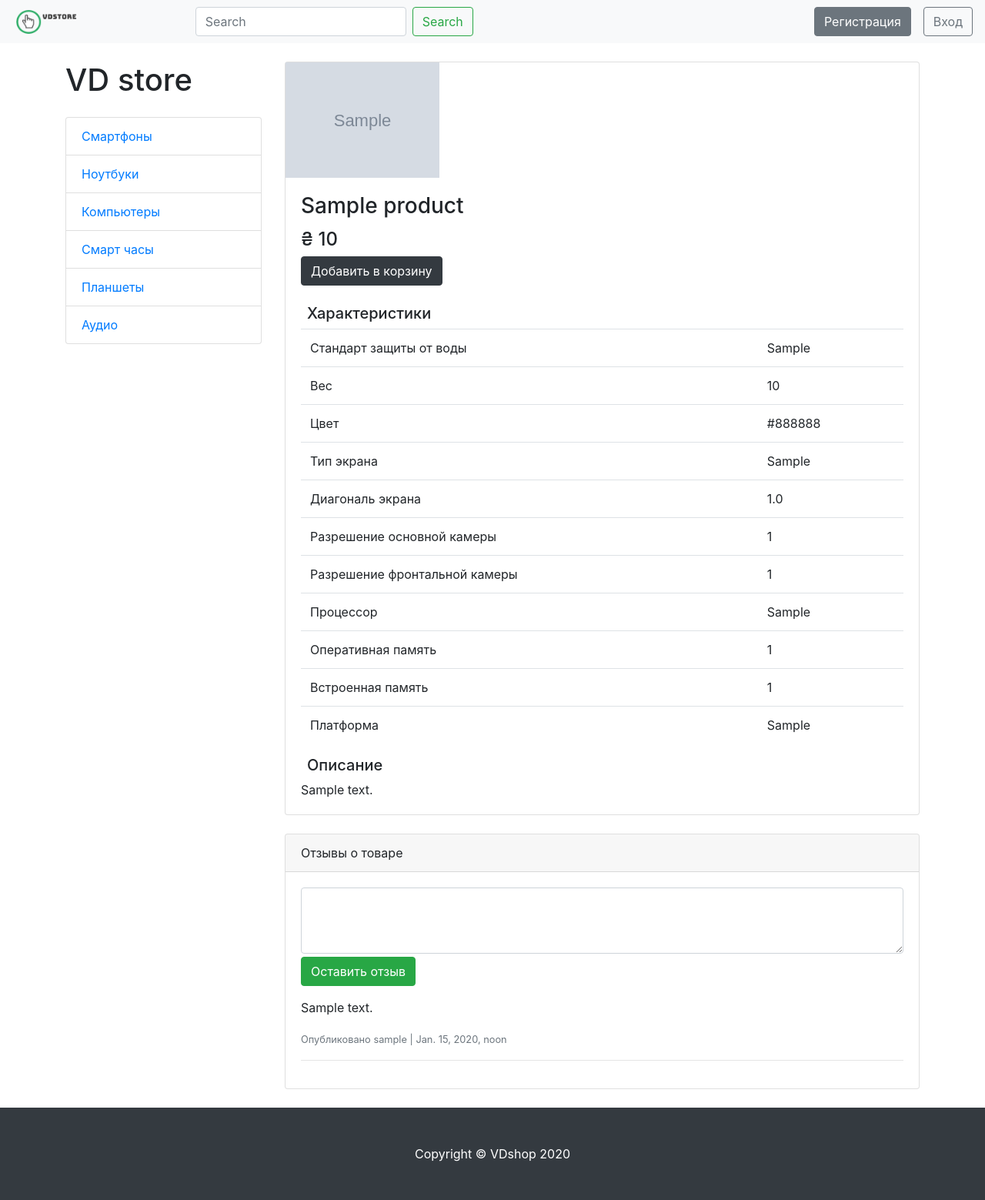
After one commit to avmepy/VDstore, a Django app: page /store/1/ in a window 1280 px wide. The commit adds this page. Shown: the whole page at 77% size. Run offline with Django 3.2, Linux system fonts and the light colour scheme; tables that the repository leaves empty hold one stand-in row (values such as "Sample post"); grey boxes marked "Sample" are stand-in pictures.

Commit message:
comments, product detail table added

```diff
--- a/store/admin.py
+++ b/store/admin.py
@@ -1,5 +1,5 @@
 from django.contrib import admin
-from .models import SmartPhone, Sale, SmartWatch, Tablet, Computer, Audio, Laptop
+from .models import SmartPhone, Sale, SmartWatch, Tablet, Computer, Audio, Laptop, Comment
 
 
 admin.site.register(SmartPhone)
@@ -9,3 +9,4 @@ admin.site.register(Computer)
 admin.site.register(Audio)
 admin.site.register(Laptop)
 admin.site.register(Sale)
+admin.site.register(Comment)
--- a/store/models.py
+++ b/store/models.py
@@ -1,3 +1,4 @@
+from django.contrib.auth.models import User
 from django.db import models
 from django.urls import reverse
 
@@ -13,6 +14,7 @@ class Product(models.Model):
     description = models.TextField(max_length=5000, null=True, verbose_name="Описание")
     image = models.ImageField(verbose_name="Изображение")
     price = models.IntegerField(verbose_name="Цена")
+
 
     def __str__(self):
         return self.title
@@ -120,3 +122,16 @@ class Sale(models.Model):
 
     title = models.CharField(max_length=150, verbose_name="Название")
     image = models.ImageField(verbose_name="Баннер")  # 900x350
+
+
+class Comment(models.Model):
+    author = models.ForeignKey(User, on_delete=models.CASCADE)
+    product = models.ForeignKey(Product, on_delete=models.CASCADE)
+    text = models.TextField()
+    pub_date = models.DateTimeField(auto_now_add=True)
+
+    def __str__(self):
+        return self.text[:15]
+
+    class Meta:
+        ordering = ('-pub_date',)
--- a/store/urls.py
+++ b/store/urls.py
@@ -6,6 +6,7 @@ app_name = "store"
 
 urlpatterns = [
     path('', views.home, name="home"),
-    path('<str:slug>/', views.product_detail, name="product_detail_url"),
-    path('category/<str:product>', views.show_category, name="show_category"),
+    path('<int:product_id>/', views.product_detail, name="product_detail_url"),
+    path('<int:product_id>/add_comment/', views.create_comment, name="add_comment_url"),
+    path('category/<str:product>/', views.show_category, name="show_category"),
 ]
--- a/store/views.py
+++ b/store/views.py
@@ -1,5 +1,5 @@
-from django.shortcuts import render, get_object_or_404, HttpResponse
-from .models import SmartPhone, Sale, SmartWatch, Tablet, Computer, Audio, Laptop, Product
+from django.shortcuts import render, get_object_or_404, HttpResponse, redirect
+from .models import SmartPhone, Sale, SmartWatch, Tablet, Computer, Audio, Laptop, Product, Comment
 import random
 
 
@@ -34,11 +34,25 @@ def home(request):
     return render(request, "store/home.html", context=context)
 
 
-def product_detail(request, slug):
-    product = get_object_or_404(Product, slug=slug)
+def product_detail(request, product_id):
+
+    sub_classes = [SmartPhone, SmartWatch, Tablet, Computer, Audio, Laptop, Product]
+
+    product = None
+    product_with_comments = get_object_or_404(Product, id=product_id)
+
+    for sub_class in sub_classes:
+        try:
+            product = sub_class.objects.get(id=product_id)
+
+            break
+        except:
+            continue
 
     context = {
+        'product_with_comments': product_with_comments,
         'product': product,
+        'product_model': product.__class__._meta.model_name,
     }
 
     return render(request, 'store/product_detail.html', context=context)
@@ -57,6 +71,17 @@ def show_category(request, product):
     current = items[product]
 
     context = {'current': current}
-    # return HttpResponse(f"{list(current)}")
-    # kdslkj
     return render(request, 'store/category.html', context=context)
+
+
+def create_comment(request, product_id):
+    if request.method == 'POST':
+        product = get_object_or_404(Product, id=product_id)
+        new_comment = Comment.objects.create(
+            author=request.user,
+            product=product,
+            text=request.POST['comment-text']
+        )
+        new_comment.save()
+
+        return redirect('store:product_detail_url', product_id)
--- a/templates/store/home.html
+++ b/templates/store/home.html
@@ -85,10 +85,10 @@
 
                 <div class="col-lg-4 col-md-6 mb-4">
                     <div class="card h-100">
-                        <a href="{% url 'store:product_detail_url' current.slug %}"><img class="card-img-top" src="{{current.image.url}}" width="250" height="200" alt=""></a>
+                        <a href="{% url 'store:product_detail_url' current.id %}"><img class="card-img-top" src="{{current.image.url}}" width="250" height="200" alt=""></a>
                         <div class="card-body">
                             <h4 class="card-title">
-                                <a href="{% url 'store:product_detail_url' current.slug %}">{{current.title}}</a>
+                                <a href="{% url 'store:product_detail_url' current.id %}">{{current.title}}</a>
                             </h4>
                             <p class="card-text">{{current.color}}</p>
                         </div>
--- a/templates/store/product_detail.html
+++ b/templates/store/product_detail.html
@@ -34,8 +34,29 @@
                     <div class="card-body">
                         <h3 class="card-title">{{ product.title }}</h3>
                         <h4>₴ {{ product.price }}</h4>
+
+                        <button class="btn btn-dark"> Добавить в корзину</button>
+                        <br> <br>
+                        <h5 class="ml-2">Характеристики</h5>
+
+                        {% if product_model == 'smartphone' %}
+                            {% include 'store/smartphone-detail-table.html' %}
+                        {% elif product_model == 'laptop' %}
+                            {% include 'store/laptop-detail-table.html' %}
+                        {% elif product_model == 'tablet' %}
+                            {% include 'store/tablet-detail-table.html' %}
+                        {% elif product_model == 'smartwatch' %}
+                            {% include 'store/smartwatch-detail-table.html' %}
+                        {% elif product_model == 'audio' %}
+                            {% include 'store/audio-detail-table.html' %}
+                        {% elif product_model == 'computer' %}
+                            {% include 'store/computer-detail-table.html' %}
+                        {% endif %}
+
+                        <h5 class="ml-2">Описание</h5>
+
                         <p class="card-text"> {{ product.description }}</p>
-                        <button class="btn btn-dark"> Добавить в корзину</button>
+
                     </div>
                 </div>
                 <!-- /.card -->
@@ -45,16 +66,24 @@
                         Отзывы о товаре
                     </div>
                     <div class="card-body">
-                        <p>Lorem ipsum dolor sit amet, consectetur adipisicing elit. Omnis et enim aperiam inventore, similique necessitatibus neque non! Doloribus, modi sapiente laboriosam aperiam fugiat laborum. Sequi mollitia, necessitatibus quae sint natus.</p>
-                        <small class="text-muted">Posted by Anonymous on 3/1/17</small>
-                        <hr>
-                        <p>Lorem ipsum dolor sit amet, consectetur adipisicing elit. Omnis et enim aperiam inventore, similique necessitatibus neque non! Doloribus, modi sapiente laboriosam aperiam fugiat laborum. Sequi mollitia, necessitatibus quae sint natus.</p>
-                        <small class="text-muted">Posted by Anonymous on 3/1/17</small>
-                        <hr>
-                        <p>Lorem ipsum dolor sit amet, consectetur adipisicing elit. Omnis et enim aperiam inventore, similique necessitatibus neque non! Doloribus, modi sapiente laboriosam aperiam fugiat laborum. Sequi mollitia, necessitatibus quae sint natus.</p>
-                        <small class="text-muted">Posted by Anonymous on 3/1/17</small>
-                        <hr>
-                        <a href="#" class="btn btn-success">Оставить отзыв</a>
+
+                        {% if not product_with_comments.comment_set.all %}
+                            <h6>Будьте первыми, кто оставит отзыв!</h6>
+                        {% endif %}
+                        <form action="{% url 'store:add_comment_url' product.id %}" method="post">
+                            {% csrf_token %}
+                            <div class="form-group">
+                                <textarea required="required" name="comment-text" class="form-control" rows="3"></textarea>
+                                <button type="submit" class="mt-1 btn btn-success">Оставить отзыв</button>
+                            </div>
+                        </form>
+
+                        {% for comment in product_with_comments.comment_set.all %}
+                            <p>{{ comment.text }}</p>
+                            <small class="text-muted">Опубликовано {{comment.author.username}} | {{comment.pub_date}}</small>
+                            <hr>
+                        {% endfor %}
+
                     </div>
                 </div>
                 <!-- /.card -->
--- /dev/null
+++ b/templates/store/smartphone-detail-table.html
@@ -0,0 +1,49 @@
+<table class="table">
+    <tbody>
+    <tr>
+        <td>Стандарт защиты от воды</td>
+        <td>{{ product.water_resist }}</td>
+    </tr>
+    <tr>
+        <td>Вес</td>
+        <td>{{ product.weight }}</td>
+    </tr>
+    <tr>
+        <td>Цвет</td>
+        <td>{{ product.color }}</td>
+    </tr>
+    <tr>
+        <td>Тип экрана</td>
+        <td>{{ product.display_type }}</td>
+    </tr>
+    <tr>
+        <td>Диагональ экрана</td>
+        <td>{{ product.display_diagonal }}</td>
+    </tr>
+    <tr>
+        <td>Разрешение основной камеры</td>
+        <td>{{ product.main_camera }}</td>
+    </tr>
+    <tr>
+        <td>Разрешение фронтальной камеры</td>
+        <td>{{ product.front_camera }}</td>
+    </tr>
+    <tr>
+        <td>Процессор</td>
+        <td>{{ product.cpu }}</td>
+    </tr>
+    <tr>
+        <td>Оперативная память</td>
+        <td>{{ product.ram }}</td>
+    </tr>
+    <tr>
+        <td>Встроенная память</td>
+        <td>{{ product.ssd }}</td>
+    </tr>
+    <tr>
+        <td>Платформа</td>
+        <td>{{ product.system }}</td>
+    </tr>
+
+    </tbody>
+</table>
```
Also changed, not shown: templates/store/audio-detail-table.html (added, +28 -0 lines), templates/store/computer-detail-table.html (added, +37 -0 lines), templates/store/laptop-detail-table.html (added, +46 -0 lines), templates/store/smartwatch-detail-table.html (added, +33 -0 lines), templates/store/tablet-detail-table.html (added, +37 -0 lines), store/migrations/0004_comment.py (added).
